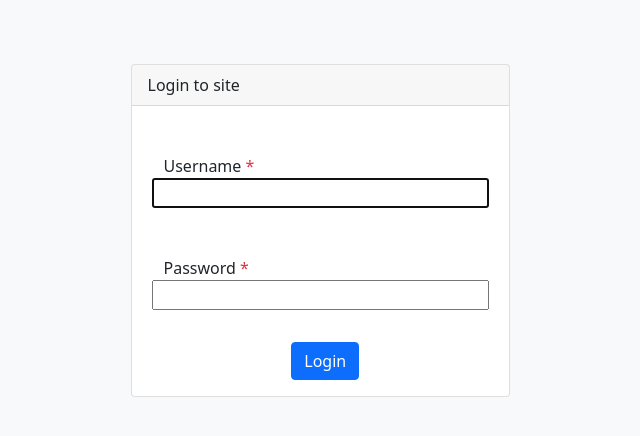
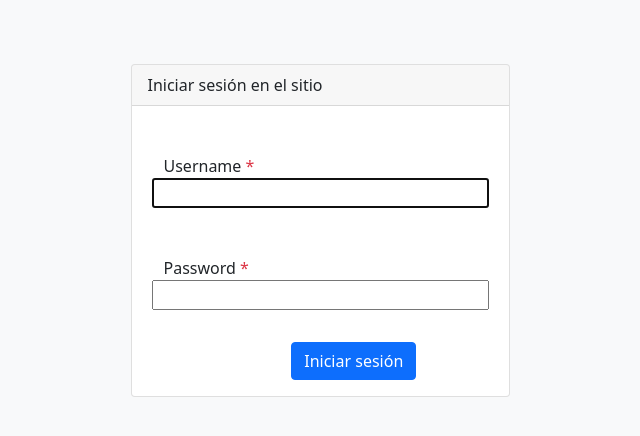
Before and after one commit to tripleten-com/TripleNote_es, a Django app: page /auth/login/ in a window 1280 px wide. Shown: the part 56-492 px from the top of the page, without its empty margins (320-960 px from the left). Run offline with Django 3.2, Linux system fonts and the light colour scheme.

Commit message:
Update login.html
added es

```diff
--- a/templates/registration/login.html
+++ b/templates/registration/login.html
@@ -3,7 +3,7 @@
   <div class="row justify-content-center">
     <div class="col-md-5 p-5">
       <div class="card">
-        <div class="card-header">Login to site</div>
+        <div class="card-header">Iniciar sesión en el sitio</div>
         <div class="card-body">
           {% include "includes/errors.html" %}
           <form method="post">
@@ -21,7 +21,7 @@
             {% endfor %}
             <div class="col-md-6 offset-md-5">
               <button type="submit" class="btn btn-primary">
-                Login
+                Iniciar sesión
               </button>
             </div>
           </form>
```
